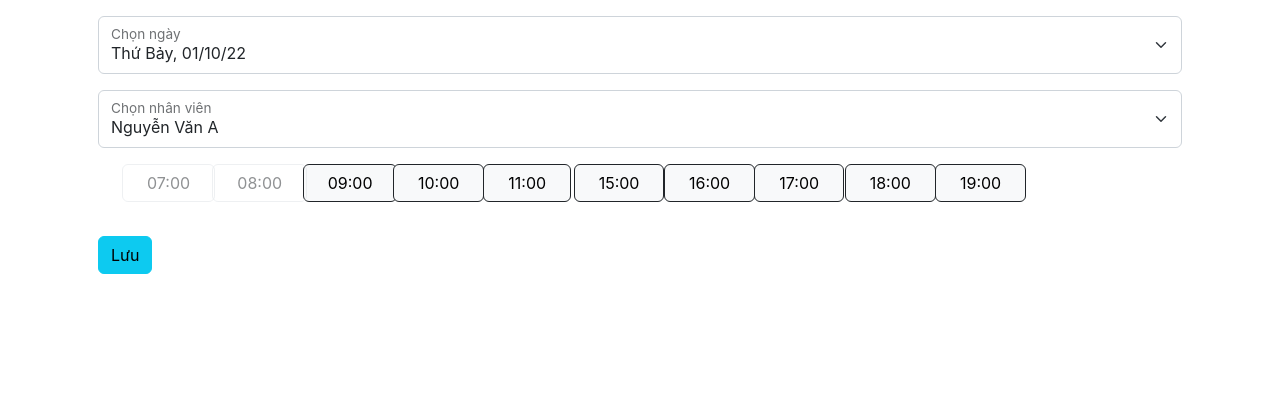
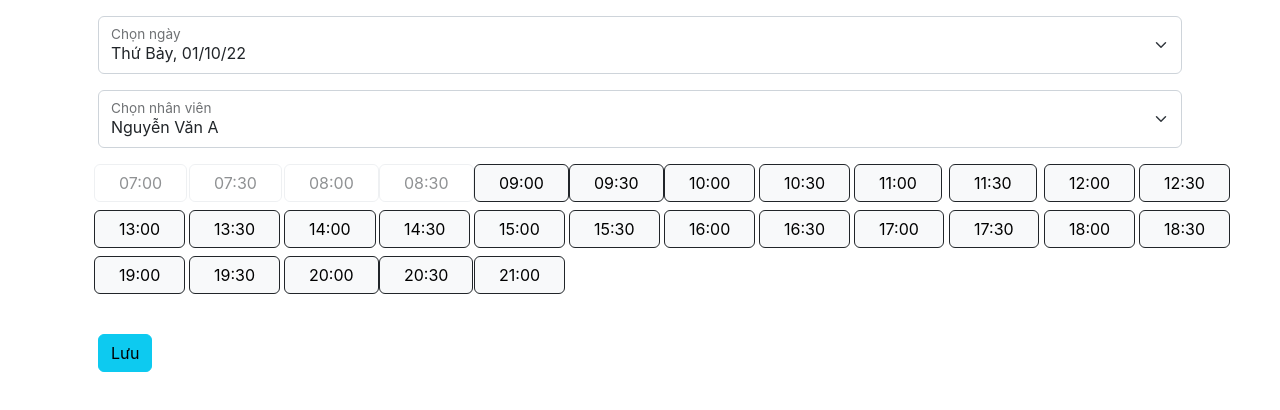
Before and after one commit to thiennhat19112/30Slice-Client, a React (Create React App) app: page / in a window 1280 px wide. Shown: the top 410 px of the page. Built offline with nearby package versions, Linux system fonts and the light colour scheme.

Commit message:
Update App.jsx

```diff
--- a/src/App.jsx
+++ b/src/App.jsx
@@ -23,7 +23,7 @@ function App() {
       this.employee = employee
     }
   }
-  const allAvailableTime = ['07:00', '08:00', '09:00', '10:00', '11:00','15:00','16:00','17:00','18:00','19:00']
+  const allAvailableTime = ['07:00','07:30', '08:00','08:30', '09:00','09:30', '10:00','10:30', '11:00','11:30','12:00','12:30','13:00','13:30','14:00','14:30','15:00','15:30','16:00','16:30','17:00','17:30','18:00','18:30','19:00','19:30','20:00','20:30','21:00']
   const arrBookedData = {}
   const arrEmployee = [new Employee('NV01', 'Nguyễn Văn A'), new Employee('NV02', 'Nguyễn Văn B')]
   const getCurrentDate = () => {
@@ -89,14 +89,14 @@ function App() {
     const currentTime = new Date().toLocaleTimeString('vi-VN');
     if (currentTime < item) {
       listTime.push(
-        <div className="form-check col-1 ">
+        <div className="form-check col-1 mb-2">
         <input className="form-check-input d-none" type="radio" name="flexRadioDefault" id={item} onChange={() => setActiveId(item)}/>
         <label className={"form-check-label  btn px-4 border  "+ ( activeId == item ? "btn-warning border-warning" : "btn-light border-dark")} htmlFor={item}>{item}</label>
         </div>
         );
     }else{
       listTime.push(
-        <div className="form-check col-1">
+        <div className="form-check col-1 mb-2">
         <input className="form-check-input d-none" disabled type="radio" name="flexRadioDefault" id={item}/>
         <label className="form-check-label btn px-4 btn-muted border" htmlFor={item}>{item}</label>
         </div>
@@ -131,7 +131,7 @@ function App() {
     </select>
     <label htmlFor="floatingSelect">Chọn nhân viên</label>
     </div>
-    <div className="row m-3">
+    <div className="row my-3">
     {listTime}
 
     </div>
```
